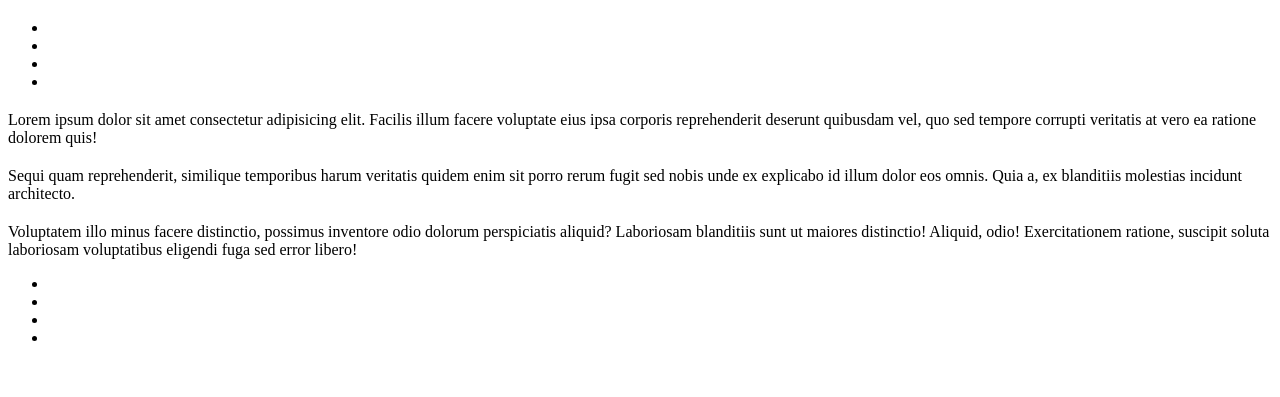
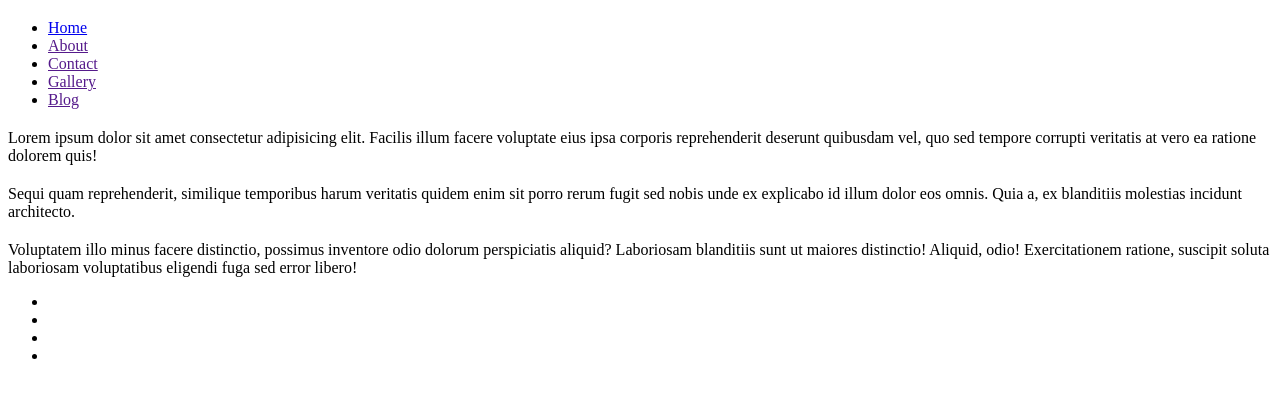
Before and after one commit to jdetjen7084/Justin-Detjen-Project, a website: page index.html in a window 1280 px wide. Shown: the part 281-678 px from the top of the page. Drawn offline with Linux system fonts and the light colour scheme.

Commit message:
Add nav menu

```diff
--- a/index.html
+++ b/index.html
@@ -24,10 +24,11 @@
     </header>
     <nav>
       <ul>
-        <li><a href=""></a></li>
-        <li><a href=""></a></li>
-        <li><a href=""></a></li>
-        <li><a href=""></a></li>
+        <li><a href="./index.html">Home</a></li>
+        <li><a href="">About</a></li>
+        <li><a href="">Contact</a></li>
+        <li><a href="">Gallery</a></li>
+        <li><a href="">Blog</a></li>
       </ul>
     </nav>
     <main>
```
